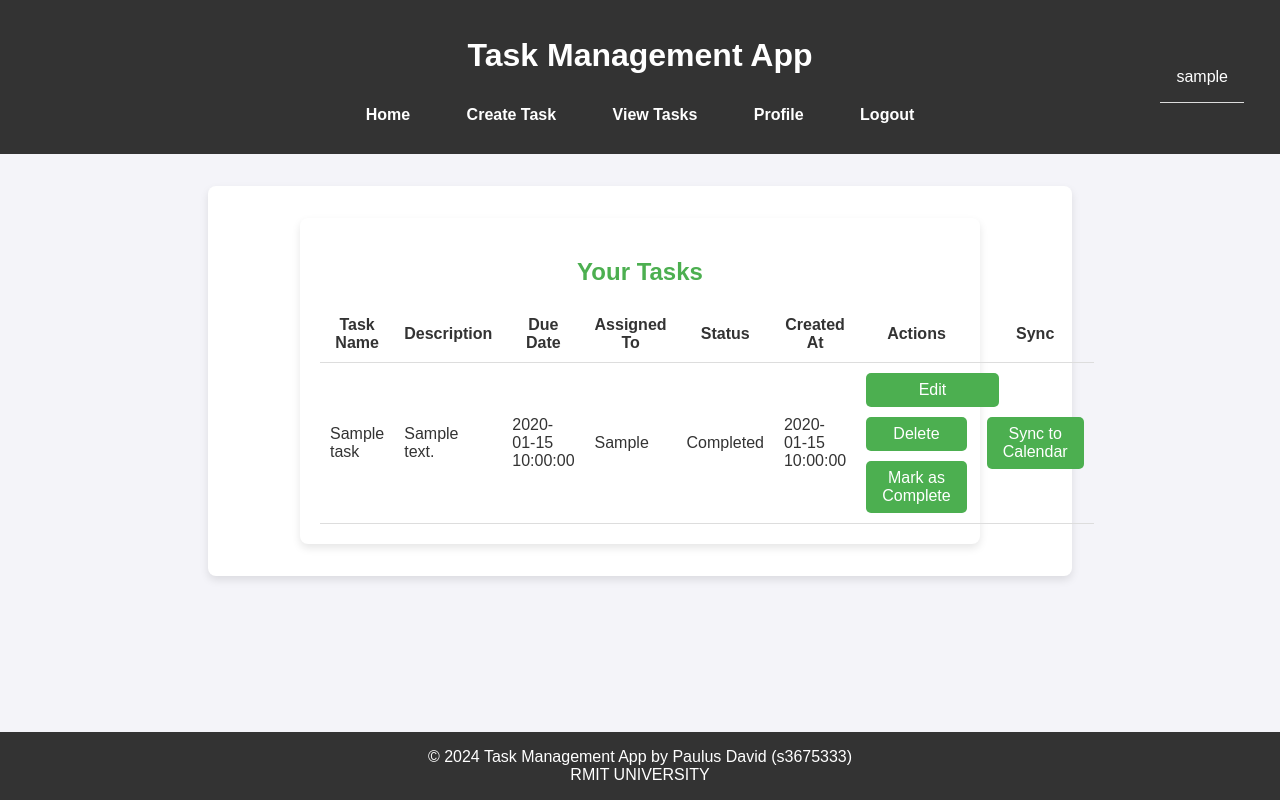
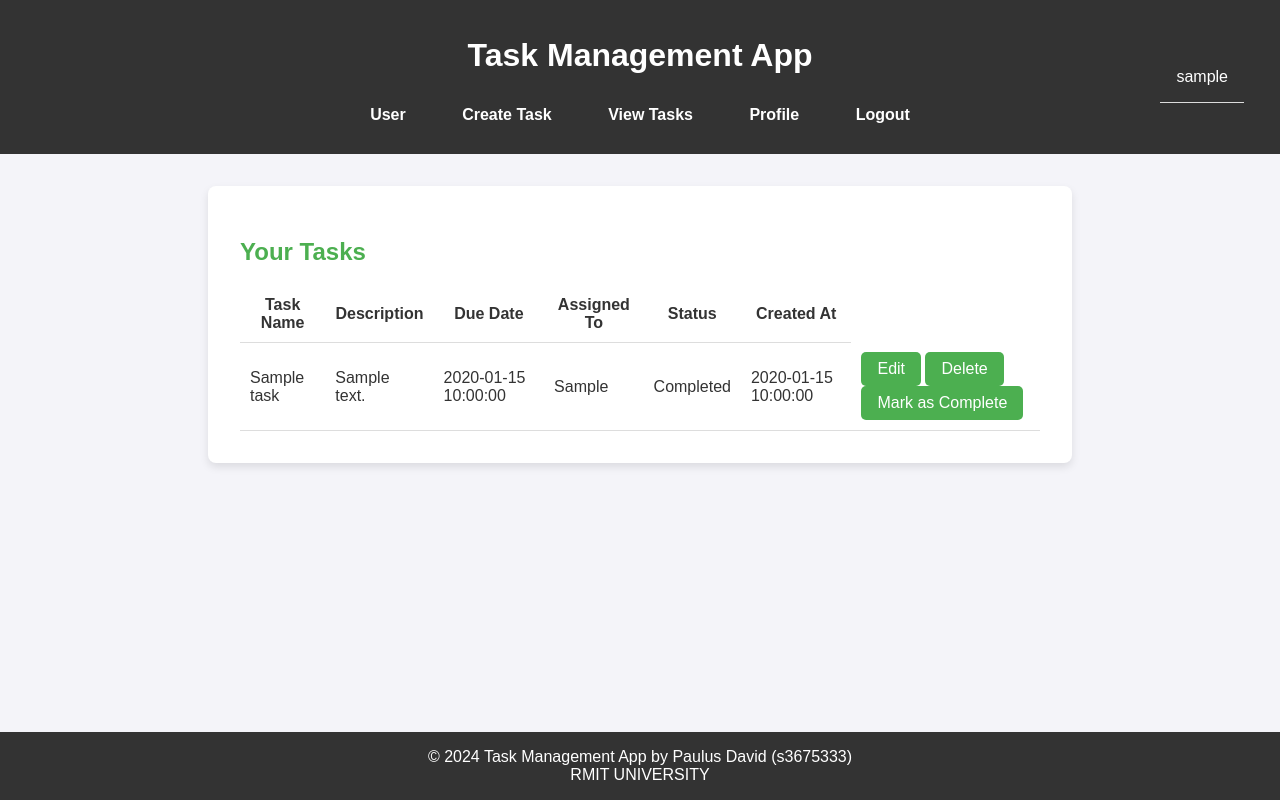
Before and after one commit to paulusdavid/task-management-app, a Flask app: template templates/view_tasks.html in a window 1280 px wide. Run offline with Flask 2, Linux system fonts and the light colour scheme; the visitor is signed in with stand-in values (Sample User, id 1); the template is opened without the code that fills it: most values are stand-ins (such as "Sample title", 1, 10 or a date in 2020).

Commit message:
Revert "Initial commit from extracted ZIP"
This reverts commit e81daaec017cb5e33536597b4375e62014139037.

```diff
--- a/app.py
+++ b/app.py
@@ -3,12 +3,8 @@ import boto3
 import json
 import requests
 import uuid
-from botocore.exceptions import ClientError, BotoCoreError
+from botocore.exceptions import ClientError
 from datetime import datetime
-from google.oauth2.credentials import Credentials
-from google_auth_oauthlib.flow import InstalledAppFlow
-from googleapiclient.discovery import build
-import os
 
 app = Flask(__name__)
 app.secret_key = 'your_secret_key_here'
@@ -20,7 +16,6 @@ tasks_table = dynamodb.Table('tasksdata-taskmanagement-a3')
 
 s3_client = boto3.client('s3', region_name='ap-southeast-2')
 bucket_name = 'my-task-management-app-bucket-2024'
-credentials_path = os.path.join(os.path.dirname(__file__), 'credentials.json')
 
 # Initialize the Lambda client
 lambda_client = boto3.client('lambda', region_name='ap-southeast-2')
@@ -48,86 +43,6 @@ def get_failed_login_attempts(email):
     except Exception as e:
         print(f"Error fetching metrics: {str(e)}")
         return 0
-
-# Define scopes for Google Calendar API
-SCOPES = ['https://www.googleapis.com/auth/calendar']
-
-@app.route('/authorize_google')
-def authorize_google():
-    flow = InstalledAppFlow.from_client_secrets_file(
-        'credentials.json', SCOPES, redirect_uri=url_for('authorize_callback', _external=True)
-    )
-    authorization_url, _ = flow.authorization_url(prompt='consent')
-    return redirect(authorization_url)
-
-@app.route('/authorize_callback')
-def authorize_callback():
-    flow = InstalledAppFlow.from_client_secrets_file(
-        'credentials.json', SCOPES, redirect_uri=url_for('authorize_callback', _external=True)
-    )
-    flow.fetch_token(authorization_response=request.url)
-
-    creds = flow.credentials
-    session['credentials'] = {
-        'token': creds.token,
-        'refresh_token': creds.refresh_token,
-        'token_uri': creds.token_uri,
-        'client_id': creds.client_id,
-        'client_secret': creds.client_secret,
-        'scopes': creds.scopes
-    }
-    flash("Google account authorized successfully!", "success")
-    return redirect(url_for('view_tasks'))
-
-
-@app.route('/sync_task_to_calendar/<task_id>', methods=['POST'])
-def sync_task_to_calendar(task_id):
-    # Retrieve task details from DynamoDB
-    task = tasks_table.get_item(
-        Key={
-            'email': session.get('email'),
-            'task_id': task_id
-        }
-    ).get('Item')
-
-    if not task:
-        flash("Task not found!", "error")
-        return redirect(url_for('view_tasks'))
-
-    # Load credentials from session
-    credentials_data = session.get('credentials')
-    if not credentials_data:
-        flash("Please authorize your Google account first.", "error")
-        return redirect(url_for('authorize_google'))
-
-    creds = Credentials.from_authorized_user_info(credentials_data, SCOPES)
-
-    # Build Google Calendar API service
-    service = build('calendar', 'v3', credentials=creds)
-
-    # Create event payload
-    event = {
-        'summary': task['task_name'],
-        'description': task['task_description'],
-        'start': {
-            'dateTime': f"{task['task_due_date']}T09:00:00",
-            'timeZone': 'UTC',
-        },
-        'end': {
-            'dateTime': f"{task['task_due_date']}T10:00:00",
-            'timeZone': 'UTC',
-        }
-    }
-
-    try:
-        # Insert event into Google Calendar
-        service.events().insert(calendarId='primary', body=event).execute()
-        flash("Task synced to Google Calendar successfully!", "success")
-    except Exception as e:
-        print(e)
-        flash("Failed to sync task to Google Calendar.", "error")
-
-    return redirect(url_for('view_tasks'))
 
 
 @app.route('/')
@@ -368,6 +283,7 @@ def profile():
         failed_login_attempts=failed_login_attempts
     )
 
+
 @app.route('/update_profile', methods=['GET', 'POST'])
 def update_profile():
     email = session.get('email')  # Retrieve email from session
--- a/credentials.json
+++ /dev/null
@@ -1 +0,0 @@
-{"web":{"client_id":"310441494698-afo0gkvc075vpu60u2rtuj6hnn5scu91.apps.googleusercontent.com","project_id":"taskmanagement-cc-a3","auth_uri":"https://accounts.google.com/o/oauth2/auth","token_uri":"https://oauth2.googleapis.com/token","auth_provider_x509_cert_url":"https://www.googleapis.com/oauth2/v1/certs","client_secret":"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","redirect_uris":["http://taskmanagement-cc-a3-env.eba-zfyrgevb.ap-southeast-2.elasticbeanstalk.com/authorize_google"]}}
--- a/requirements.txt
+++ b/requirements.txt
@@ -3,7 +3,3 @@ gunicorn==20.1.0
 werkzeug>=2.2.0
 boto3==1.34.46
 requests==2.26.0
-google-auth
-google-auth-oauthlib
-google-auth-httplib2
-google-api-python-client
--- a/templates/base.html
+++ b/templates/base.html
@@ -109,12 +109,6 @@
             border-radius: 8px;
             margin-right: 1rem;
         }
-
-        table td div {
-            display: flex;
-            justify-content: space-between;
-            gap: 10px;
-        }
     </style>
 </head>
 <body>
@@ -125,7 +119,7 @@
         <nav style="background-color: #333; padding: 10px; text-align: center;">
             <ul style="list-style: none; padding: 0; display: inline-block;">
                 {% if session.get('email') %}
-                <li style="display: inline; margin: 0 10px;"><a href="{{ url_for('home') }}" style="color: white; text-decoration: none;">Home</a></li>
+                <li style="display: inline; margin: 0 10px;"><a href="{{ url_for('home') }}" style="color: white; text-decoration: none;">User</a></li>
                 <li style="display: inline; margin: 0 10px;"><a href="{{ url_for('create_task') }}" style="color: white; text-decoration: none;">Create Task</a></li>
                 <li style="display: inline; margin: 0 10px;"><a href="{{ url_for('view_tasks') }}" style="color: white; text-decoration: none;">View Tasks</a></li>
                 <li style="display: inline; margin: 0 10px;"><a href="{{ url_for('profile') }}" style="color: white; text-decoration: none;">Profile</a></li>
--- a/templates/view_tasks.html
+++ b/templates/view_tasks.html
@@ -3,8 +3,7 @@
 {% block title %}View Tasks{% endblock %}
 
 {% block content %}
-<div style="background: #ffffff; padding: 20px; border-radius: 8px; box-shadow: 0 4px 8px rgba(0, 0, 0, 0.1); max-width: 80%; margin: auto;">
-    <h2 style="color: #4CAF50; text-align: center;">Your Tasks</h2>
+<h2>Your Tasks</h2>
 
 {% if tasks %}
 <table style="width: 100%; border-collapse: collapse; margin-top: 20px;">
@@ -16,8 +15,6 @@
             <th style="padding: 10px; border-bottom: 1px solid #ddd;">Assigned To</th>
             <th style="padding: 10px; border-bottom: 1px solid #ddd;">Status</th>
             <th style="padding: 10px; border-bottom: 1px solid #ddd;">Created At</th>
-                <th style="padding: 10px; border-bottom: 1px solid #ddd;">Actions</th>
-                <th style="padding: 10px; border-bottom: 1px solid #ddd;">Sync</th>
         </tr>
     </thead>
     <tbody>
@@ -30,35 +27,28 @@
             <td style="padding: 10px; border-bottom: 1px solid #ddd;">{{ task.task_status }}</td>
             <td style="padding: 10px; border-bottom: 1px solid #ddd;">{{ task.created_at }}</td>
             <td style="padding: 10px; border-bottom: 1px solid #ddd;">
-                    <div style="display: flex; flex-direction: column; gap: 10px;">
-                        <a href="{{ url_for('edit_task', task_id=task.task_id) }}" class="btn btn-primary btn-sm" style="width: 100%;">Edit</a>
+                <a href="{{ url_for('edit_task', task_id=task.task_id) }}" class="btn btn-primary btn-sm">Edit</a>
                 <form action="{{ url_for('delete_task', task_id=task.task_id) }}" method="post" style="display:inline;">
-                            <button type="submit" class="btn btn-danger btn-sm" style="width: 100%;">Delete</button>
+                    <button type="submit" class="btn btn-danger btn-sm">Delete</button>
                 </form>
                 {% if task.task_status == 'Complete' %}
                 <form action="{{ url_for('toggle_task_status', task_id=task.task_id) }}" method="post" style="display:inline;">
                     <input type="hidden" name="new_status" value="Incomplete">
-                            <button type="submit" class="btn btn-warning btn-sm" style="width: 100%;">Mark as Incomplete</button>
+                    <button type="submit" class="btn btn-warning btn-sm">Mark as Incomplete</button>
                 </form>
                 {% else %}
                 <form action="{{ url_for('toggle_task_status', task_id=task.task_id) }}" method="post" style="display:inline;">
                     <input type="hidden" name="new_status" value="Complete">
-                            <button type="submit" class="btn btn-success btn-sm" style="width: 100%;">Mark as Complete</button>
+                    <button type="submit" class="btn btn-success btn-sm">Mark as Complete</button>
                 </form>
                 {% endif %}
-                    </div>
-                </td>
-                <td style="padding: 10px; border-bottom: 1px solid #ddd;">
-                    <form action="{{ url_for('sync_task_to_calendar', task_id=task.task_id) }}" method="post" style="display:inline;">
-                        <button type="submit" class="btn btn-info btn-sm" style="width: 100%;">Sync to Calendar</button>
-                    </form>
             </td>
         </tr>
         {% endfor %}
     </tbody>
 </table>
 {% else %}
-    <p style="text-align: center;">No tasks found.</p>
+<p>No tasks found.</p>
 {% endif %}
-</div>
+
 {% endblock %}
```
Also changed, not shown: templates/view_logs.html (deleted, +0 -18 lines), 1 other file. Lines whose indentation alone changed are shown as unchanged.
